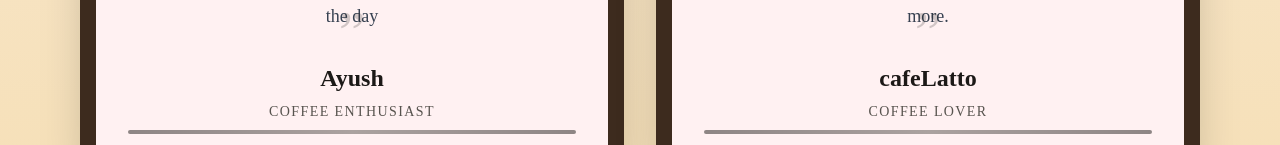
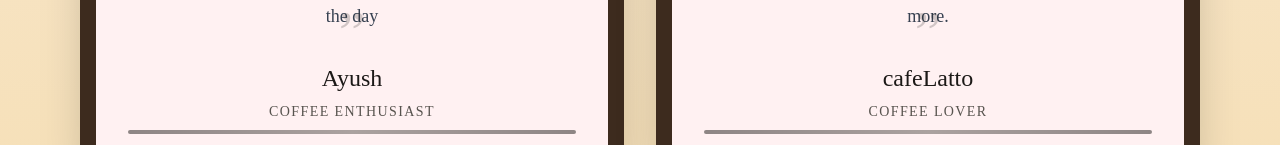
Before and after one commit to Ayushks3012/Static-Coffee-Website, a React (Vite) app: page / in a window 1280 px wide. Shown: the part 3835-3980 px from the top of the page. Built offline with nearby package versions, Linux system fonts and the light colour scheme.

Commit message:
concluded

```diff
--- a/src/components/Testimonial.jsx
+++ b/src/components/Testimonial.jsx
@@ -35,7 +35,7 @@ const Testimonial = () => {
               </span>
             </div>
             <div className='space-y-2'>
-              <h3 className='text-2xl font-[playfair_Display] font-bold text-stone-900'>
+              <h3 className='text-2xl font-[playfair_Display] text-stone-900'>
                 Ayush
               </h3>
               <p className='text-sm text-stone-600 uppercase tracking-widest'>
@@ -64,7 +64,7 @@ const Testimonial = () => {
               </span>
             </div>
             <div className='space-y-2'>
-              <h3 className='text-2xl font-[playfair_Display] font-bold text-stone-900'>
+              <h3 className='text-2xl font-[playfair_Display] text-stone-900'>
                 cafeLatto
               </h3>
               <p className='text-sm text-stone-600 uppercase tracking-widest'>
```
